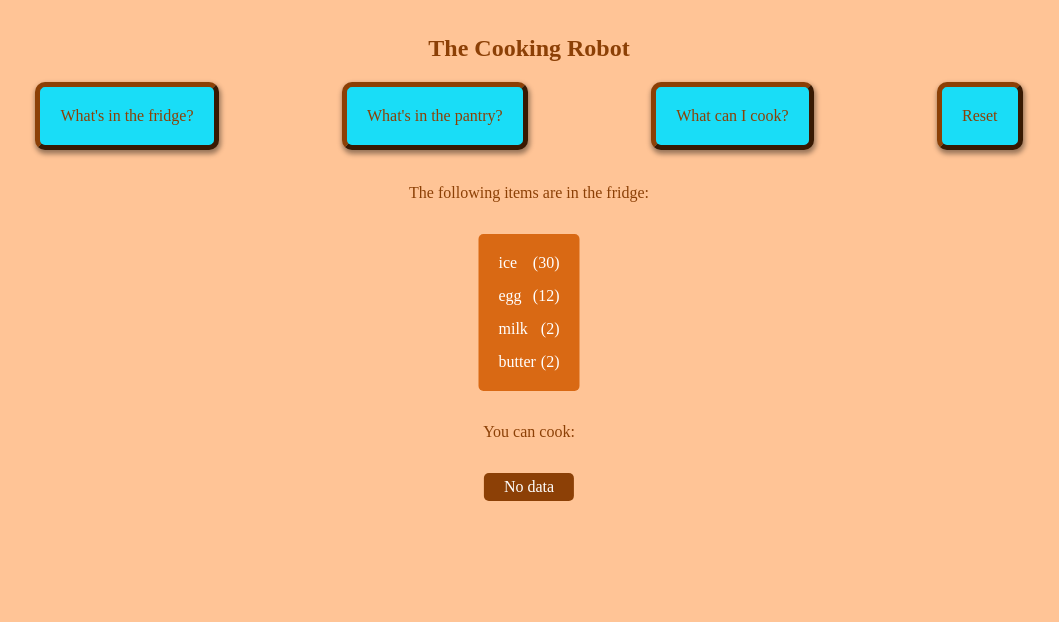
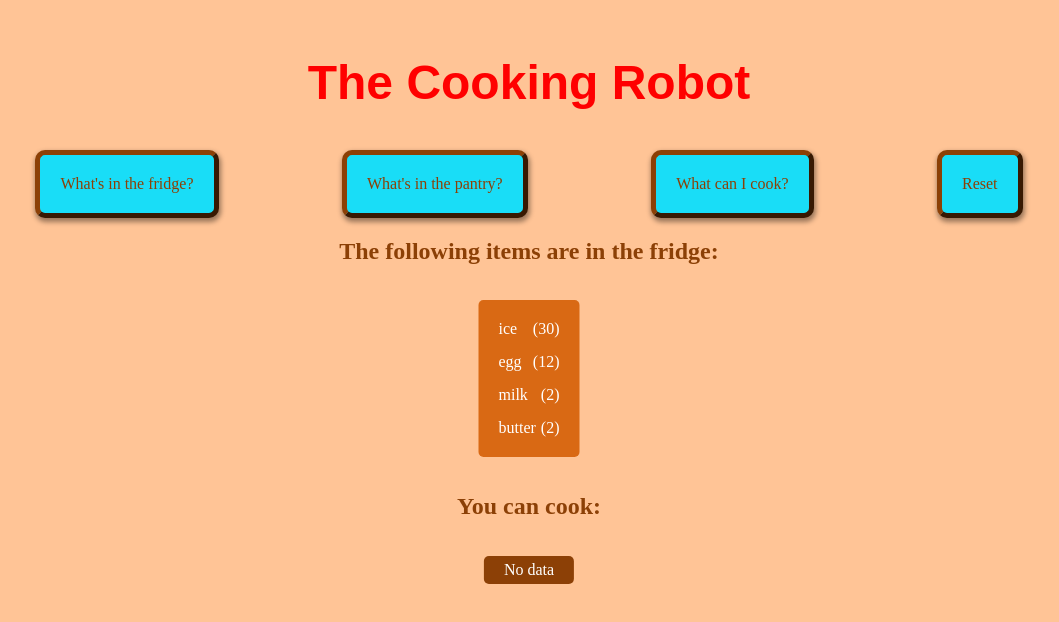
Before and after one commit to TakaoNexstack/cooking-robot-refactored, a Next.js app: page / in a window 1280 px wide. Both pictures are taken after a click on the button "What's in the fridge?". Shown: the top 622 px of the page, without its empty margins (111-1170 px from the left). Built offline with nearby package versions, Linux system fonts and the light colour scheme.

Commit message:
refactor with SOLID principles

```diff
--- /dev/null
+++ b/components/Commands.js
@@ -0,0 +1,25 @@
+import useIngredientStore from "../store/ingredientStore";
+
+const Commands = () => {
+  const { findCookableRecipes, updateDisplayList, resetStates } =
+    useIngredientStore((state) => ({
+      findCookableRecipes: state.findCookableRecipes,
+      updateDisplayList: state.updateDisplayList,
+      resetStates: state.resetStates,
+    }));
+
+  return (
+    <div className="buttonContainer">
+      <button onClick={() => updateDisplayList("fridge")}>
+        {"What's in the fridge?"}
+      </button>
+      <button onClick={() => updateDisplayList("pantry")}>
+        {"What's in the pantry?"}
+      </button>
+      <button onClick={findCookableRecipes}>{"What can I cook?"}</button>
+      <button onClick={resetStates}>{"Reset"}</button>
+    </div>
+  );
+};
+
+export default Commands;
--- /dev/null
+++ b/components/CookableList.js
@@ -0,0 +1,34 @@
+import { useEffect } from "react";
+import useIngredientStore from "../store/ingredientStore";
+import Header from "./_common/Header";
+import List from "./_common/List";
+
+const CookableList = () => {
+  const { cookableList, setNeedGroceries } = useIngredientStore((state) => ({
+    cookableList: state.cookableList,
+    setNeedGroceries: state.setNeedGroceries,
+  }));
+
+  const cookableListColumns = [
+    {
+      dataField: "name",
+    },
+  ];
+
+  useEffect(() => {
+    cookableList.length > 0 ? setNeedGroceries(true) : setNeedGroceries(false);
+  }, [cookableList, setNeedGroceries]);
+
+  return (
+    <>
+      <Header>You can cook: </Header>
+      <List
+        className="itemList cookList"
+        data={cookableList}
+        columns={cookableListColumns}
+      />
+    </>
+  );
+};
+
+export default CookableList;
--- /dev/null
+++ b/components/IngredientList.js
@@ -0,0 +1,35 @@
+import useIngredientStore from "../store/ingredientStore";
+import Header from "./_common/Header";
+import List from "./_common/List";
+
+const IngredientList = () => {
+  const { displayList, location } = useIngredientStore((state) => ({
+    displayList: state.displayList,
+    location: state.location,
+  }));
+
+  const displayListColumns = [
+    {
+      dataField: "name",
+    },
+    {
+      dataField: "qty",
+      formatter: (data) => `(${data})`,
+    },
+  ];
+
+  return (
+    <>
+      {location !== null ? (
+        <Header>{`The following items are in the ${location}: `}</Header>
+      ) : null}
+      <List
+        className="itemList"
+        data={displayList}
+        columns={displayListColumns}
+      />
+    </>
+  );
+};
+
+export default IngredientList;
--- /dev/null
+++ b/components/PageHeader.js
@@ -0,0 +1,14 @@
+import Header from "./_common/Header";
+
+const PageHeader = ({ children, ...props }) => {
+  return (
+    <Header
+      style={{ fontFamily: "sans-serif", fontSize: "3rem", color: "red" }}
+      {...props}
+    >
+      {children}
+    </Header>
+  );
+};
+
+export default PageHeader;
--- /dev/null
+++ b/components/ShopPrompt.js
@@ -0,0 +1,23 @@
+import useIngredientStore from "../store/ingredientStore";
+import Header from "./_common/Header";
+
+const ShopPrompt = () => {
+  const { needGroceries } = useIngredientStore((state) => ({
+    needGroceries: state.needGroceries,
+  }));
+  return (
+    <div>
+      {needGroceries ? (
+        <>
+          <Header>Need to go for grocery shopping?</Header>
+          <div className="text-center buttonContainer shoppingButtons">
+            <button>Yes</button>
+            <button>No</button>
+          </div>
+        </>
+      ) : null}
+    </div>
+  );
+};
+
+export default ShopPrompt;
--- /dev/null
+++ b/components/_common/Header.js
@@ -0,0 +1,15 @@
+const Header = ({ align = "center", className = "", children, ...props }) => {
+  const alignments = {
+    left: "text-left",
+    center: "text-center",
+    right: "text-right",
+  };
+
+  return (
+    <h2 className={alignments[align] + " " + className} {...props}>
+      {children}
+    </h2>
+  );
+};
+
+export default Header;
--- /dev/null
+++ b/components/_common/List.js
@@ -0,0 +1,29 @@
+import ListItem from "./ListItem";
+
+const List = ({
+  data = [],
+  columns = [],
+  className = "",
+  children,
+  ...props
+}) => {
+  return (
+    <ul className={className} {...props}>
+      {data.length
+        ? data?.map((item) => (
+            <ListItem key={item.id} className={"itemListItem"}>
+              {columns?.map((col, i) => (
+                <span key={i}>
+                  {col.formatter
+                    ? col.formatter(item[col.dataField])
+                    : item[col.dataField]}
+                </span>
+              ))}
+            </ListItem>
+          ))
+        : "No data"}
+    </ul>
+  );
+};
+
+export default List;
--- /dev/null
+++ b/components/_common/ListItem.js
@@ -0,0 +1,9 @@
+const ListItem = ({ className, children, ...props }) => {
+  return (
+    <li className={className} {...props}>
+      {children}
+    </li>
+  );
+};
+
+export default ListItem;
--- a/package.json
+++ b/package.json
@@ -10,10 +10,12 @@
   },
   "dependencies": {
     "axios": "^1.2.0",
+    "emotion": "^11.0.0",
     "eslint": "8.28.0",
     "eslint-config-next": "13.0.6",
     "next": "13.0.6",
     "react": "18.2.0",
-    "react-dom": "18.2.0"
+    "react-dom": "18.2.0",
+    "zustand": "^4.3.2"
   }
 }
--- a/pages/index.js
+++ b/pages/index.js
@@ -1,132 +1,17 @@
-import axios from "axios";
-import { useEffect, useState } from "react";
+import Commands from "../components/Commands";
+import CookableList from "../components/CookableList";
+import IngredientList from "../components/IngredientList";
+import PageHeader from "../components/PageHeader";
+import ShopPrompt from "../components/ShopPrompt";
 
 export default function Home() {
-  const title = "The Cooking Robot";
-
-  const [displayList, setDisplayList] = useState([]);
-  const [cookableList, setCookableList] = useState([]);
-  const [location, setLocation] = useState(null);
-  const [needGroceries, setNeedGroceries] = useState(false);
-
-  const findCookableRecipes = async () => {
-    const {
-      data: { fridge },
-    } = await axios.get("/api/fridge");
-    const {
-      data: { pantry },
-    } = await axios.get("/api/pantry");
-    const {
-      data: { recipes },
-    } = await axios.get("/api/recipes");
-
-    setCookableList(
-      recipes.filter((recipe) =>
-        Object.keys(recipe.ingredients).every(
-          (ingredient) =>
-            !!fridge.filter(
-              (item) =>
-                item.name === ingredient &&
-                item.qty >= recipe.ingredients[ingredient]
-            ).length ||
-            !!pantry.filter(
-              (item) =>
-                item.name === ingredient &&
-                item.qty >= recipe.ingredients[ingredient]
-            ).length
-        )
-      )
-    );
-  };
-
-  const handleReset = () => {
-    setCookableList([]);
-    setDisplayList([]);
-    setLocation(null);
-    setNeedGroceries(false);
-  };
-
-  const fetchDisplayData = async ({ destination, apiAddress }) => {
-    setLocation(destination);
-    const { data } = await axios.get(apiAddress);
-    const items = (await destination) === "fridge" ? data.fridge : data.pantry;
-    setDisplayList(items);
-  };
-
-  useEffect(() => {
-    cookableList.length > 0 && setNeedGroceries(true);
-  }, [cookableList]);
-
   return (
-    <div>
-      {/* heading */}
-      <h2 className="text-center">{title}</h2>
-
-      {/* command buttons */}
-      <div className="buttonContainer">
-        <button
-          onClick={() =>
-            fetchDisplayData({
-              apiAddress: "/api/fridge",
-              destination: "fridge",
-            })
-          }
-        >
-          {"What's in the fridge?"}
-        </button>
-        <button
-          onClick={() =>
-            fetchDisplayData({
-              destination: "pantry",
-              apiAddress: "/api/pantry",
-            })
-          }
-        >
-          {"What's in the pantry?"}
-        </button>
-        <button onClick={findCookableRecipes}>{"What can I cook?"}</button>
-        <button onClick={handleReset}>{"Reset"}</button>
-      </div>
-
-      <br />
-
-      {/* display item list */}
-      {location !== null && (
-        <p className="text-center">{`The following items are in the ${location}: `}</p>
-      )}
-      <ul className="itemList">
-        {displayList.length
-          ? displayList?.map((item) => (
-              <li className="itemListItem" key={item.id}>
-                <span>{item.name}</span>
-                <span>{"(" + item.qty + ")"}</span>
-              </li>
-            ))
-          : "No data"}
-      </ul>
-
-      {/* cookable recipes list */}
-      <p className="text-center">You can cook: </p>
-      <ul className="itemList cookList">
-        {cookableList.length
-          ? cookableList?.map((item) => (
-              <li className="itemListItem" key={item.id}>
-                <span>{item.name}</span>
-              </li>
-            ))
-          : "No data"}
-      </ul>
-
-      {/* confirm grocery shopping */}
-      {needGroceries && (
-        <>
-          <h4 className="text-center">Need to go for grocery shopping?</h4>
-          <div className="text-center buttonContainer shoppingButtons">
-            <button>Yes</button>
-            <button>No</button>
-          </div>
-        </>
-      )}
-    </div>
+    <>
+      <PageHeader>The Cooking Robot</PageHeader>
+      <Commands />
+      <IngredientList />
+      <CookableList />
+      <ShopPrompt />
+    </>
   );
 }
--- /dev/null
+++ b/store/ingredientStore.js
@@ -0,0 +1,58 @@
+import axios from "axios";
+import { create } from "zustand";
+
+const storeState = {
+  location: "",
+  fridge: [],
+  pantry: [],
+  recipes: [],
+  displayList: [],
+  cookableList: [],
+  needGroceries: false,
+};
+
+const ingredientStore = (set, get) => ({
+  ...storeState,
+  resetStates: () => set(storeState),
+  fetchData: async (dataName) => {
+    const { data } = await axios.get(`/api/${dataName}`);
+    return data[dataName];
+  },
+  findCookableRecipes: async () => {
+    const { fetchData } = get();
+
+    const fridgeData = await fetchData("fridge");
+    const pantryData = await fetchData("pantry");
+    const recipesData = await fetchData("recipes");
+
+    set({ fridge: fridgeData, pantry: pantryData, recipes: recipesData });
+
+    const { fridge, pantry, recipes } = get();
+
+    const cookableRecipes = recipes.filter((recipe) =>
+      Object.keys(recipe.ingredients).every(
+        (ingredient) =>
+          !!fridge.filter(
+            (item) =>
+              item.name === ingredient &&
+              item.qty >= recipe.ingredients[ingredient]
+          ).length ||
+          !!pantry.filter(
+            (item) =>
+              item.name === ingredient &&
+              item.qty >= recipe.ingredients[ingredient]
+          ).length
+      )
+    );
+    set({ cookableList: cookableRecipes });
+  },
+  updateDisplayList: async (destination) => {
+    const { fetchData } = get();
+    const items = await fetchData(destination);
+    set({ location: destination, displayList: items });
+  },
+  setNeedGroceries: (bool) => set({ needGroceries: bool }),
+});
+
+const useIngredientStore = create(ingredientStore);
+export default useIngredientStore;
```
Also changed, not shown: 1 other file (tests, documents, lock files or other folders).
